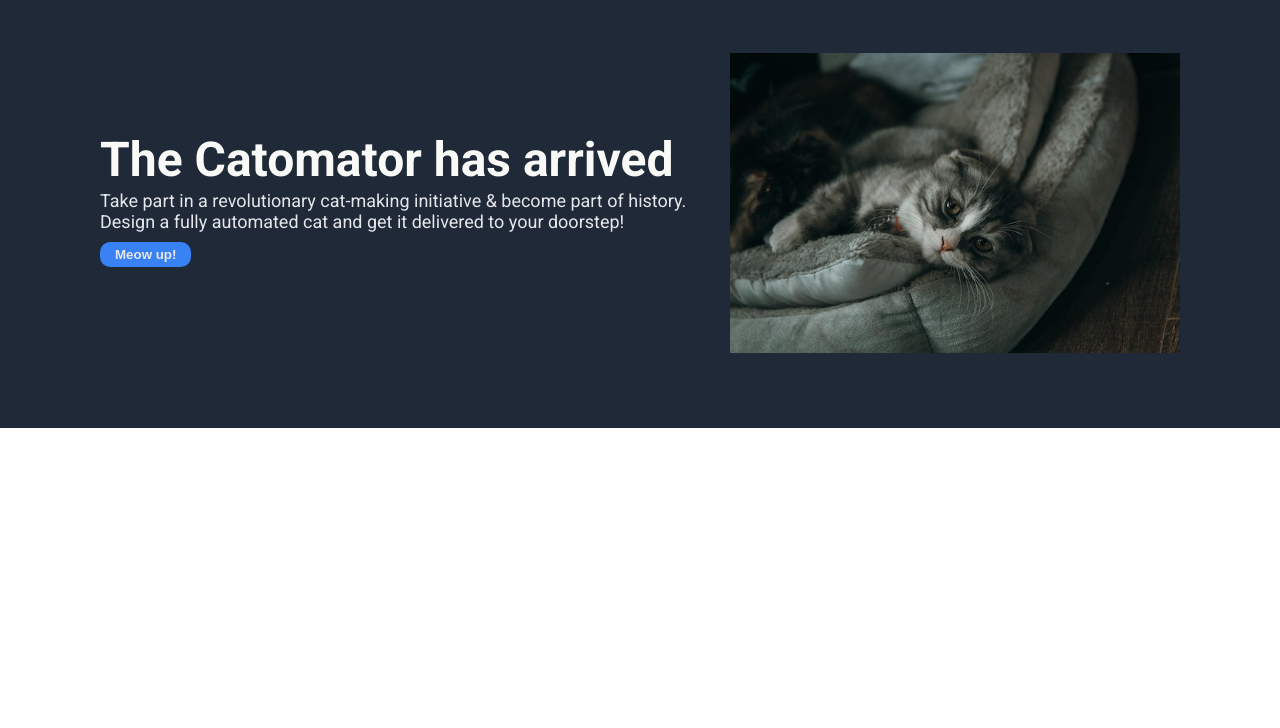
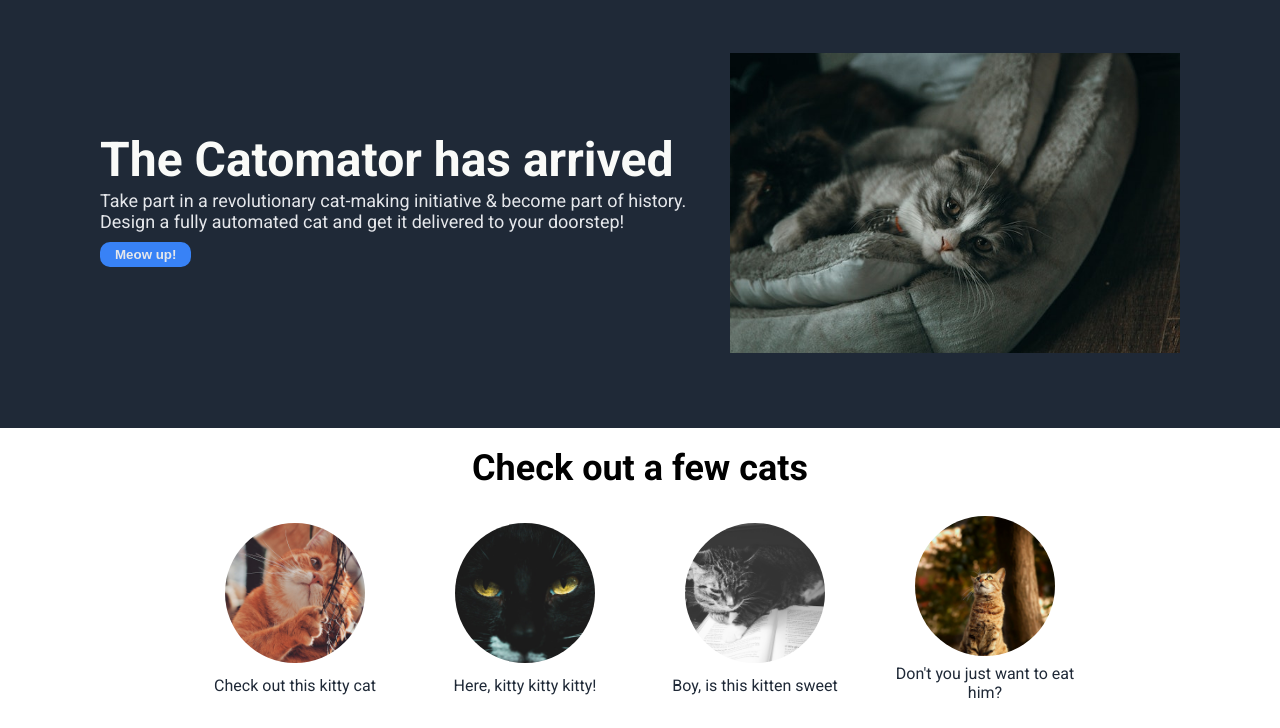
Before and after one commit to aurelienflieger/landing-page, a website: page index.html in a window 1280 px wide. Shown: the part 72-800 px from the top of the page. Drawn offline with Linux system fonts and the light colour scheme.

Commit message:
style(random-info): rework css with sizes
Implement spacing with width/height, not only padding
Add border-radius to images
Arrange layout with flex

```diff
--- a/index.html
+++ b/index.html
@@ -45,7 +45,7 @@
           />
       </section>
     </header>
-    <!-- <section class="random-info">
+    <section class="random-info">
       <h1 class="random-info__title">Check out a few cats</h1>
       <div class="random-info__figures">
         <figure class="random-info__figure">
@@ -90,7 +90,7 @@
         </figure>
       </div>
     </section>
-    <section class="quote">
+    <!-- <section class="quote">
       <blockquote class="quote__blockquote">
         <p class="quote__paragraph">
           I generated a redhair cat and it won't stop eating my lasagna. Oh
@@ -98,8 +98,8 @@
         </p>
       </blockquote>
       <cite class="quote__author">- Jon Arbuckle</cite>
-    </section>
-    <section class="cta">
+    </section> -->
+    <!-- <section class="cta">
       <div class="cta__container">
         <div>
           <h1 class="cta__title">Order your automated cat today!</h1>
@@ -107,9 +107,9 @@
         </div>
         <button class="cta__button sign-up-button">Meow up!</button>
       </div>
-    </section>
-    <footer class="footer">
+    </section> -->
+    <!-- <footer class="footer">
       <span class="footer__text">Copyright © Garfield Enterprises 2021</span>
-    </footer> -->
-  </body>
+    </footer>
+  </body> -->
 </html>
--- a/styles/random-info.css
+++ b/styles/random-info.css
@@ -4,34 +4,36 @@
   flex-direction: column;
   gap: 20px;
   justify-content: center;
-  padding-top: 2%;
-  padding-bottom: 2%;
-  padding-left: 20%;
-  padding-right: 20%;
+  height: 300px;
 }
 
 .random-info__title {
-  color: var(--clr-grey-dark);
   font-size: 36px;
-  font-weight: 900;
+  font-weight: 700;
 }
 
 .random-info__figures {
   display: flex;
-  justify-content: center;
+  gap: 30px;
+  justify-content: space-around;
 }
 
 .random-info__figure {
   align-items: center;
   display: flex;
   flex-direction: column;
-  gap: 10px;
+  height: 200px;
+  justify-content: space-evenly;
+  width: 200px;
 }
 
 .random-info__image {
-  width: 50%;
+  border-radius: 50%;
+  height: 70%;
 }
 
 .random-info__caption {
   color: var(--clr-grey-dark);
+  font-size: 16px;
+  text-align: center;
 }
```
